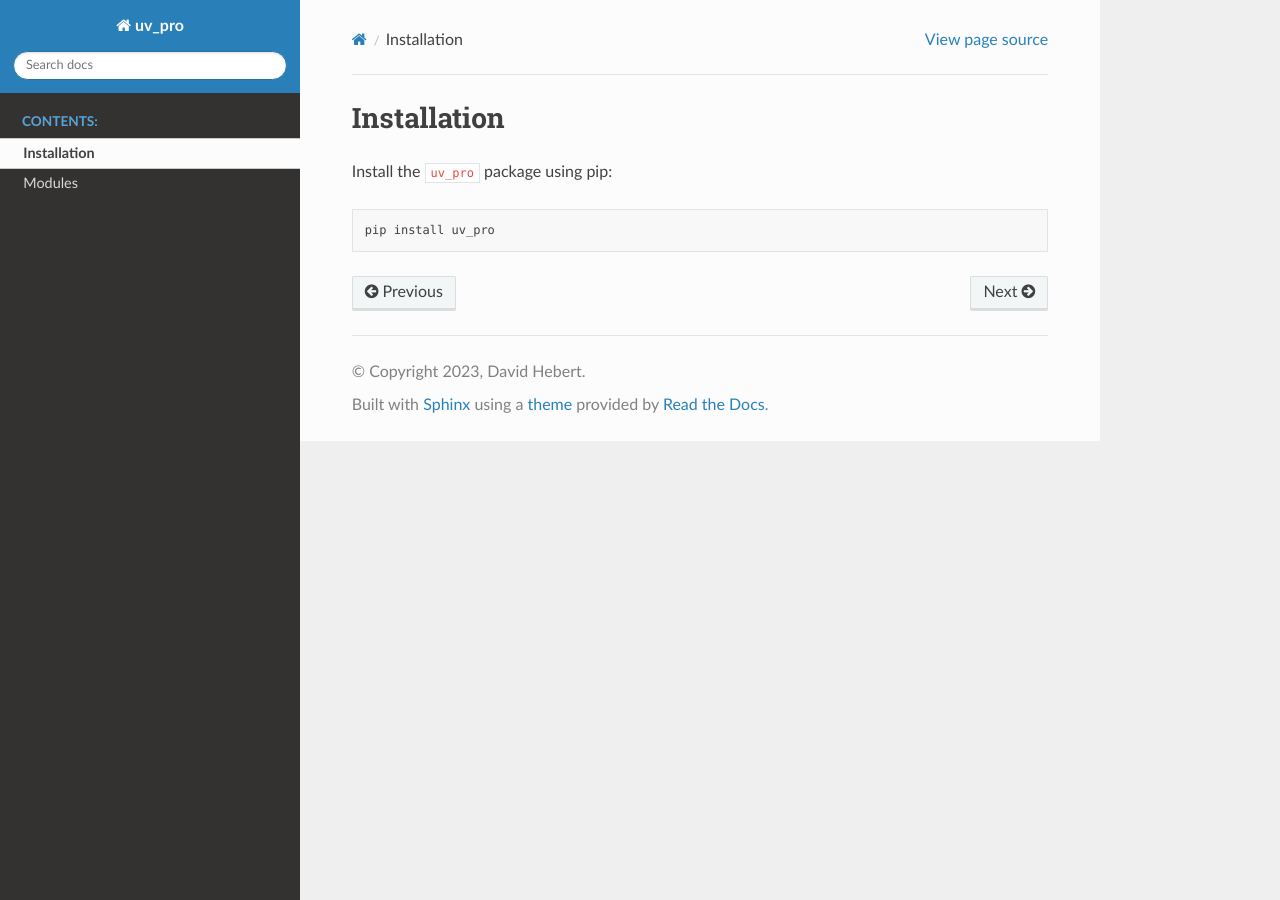
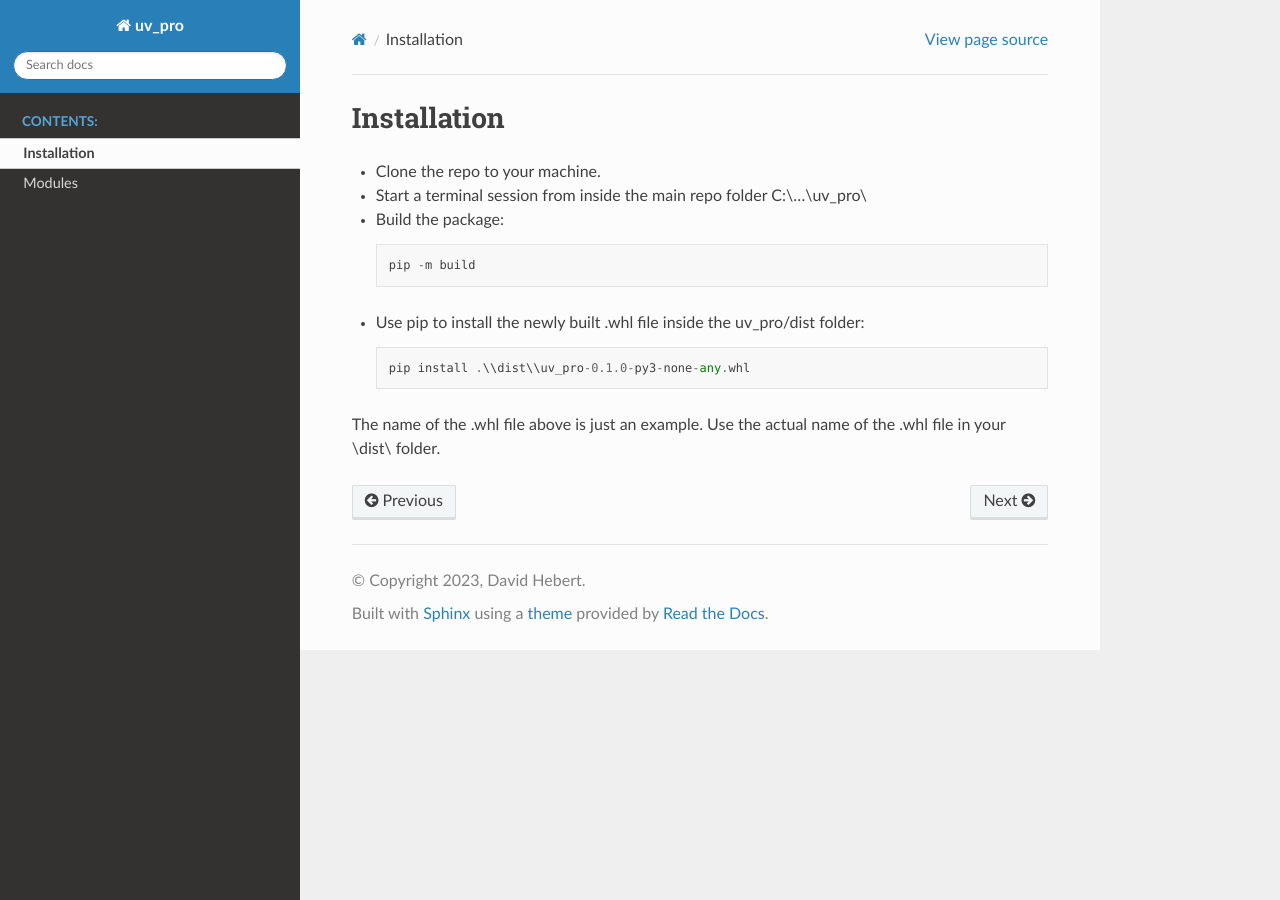
Before and after one commit to dd-hebert/uv_pro, a Sphinx documentation site: the page built from docs/installation.rst, in a window 1280 px wide. Built offline with Sphinx 7.4.7 and the Read the Docs theme 2.0.0, drawn with Linux system fonts in a browser that asks for light colours.

Commit message:
add install instructions

```diff
--- a/docs/installation.rst
+++ b/docs/installation.rst
@@ -1,6 +1,14 @@
 Installation
 ============
 
-Install the ``uv_pro`` package using pip::
+- Clone the repo to your machine.
+- Start a terminal session from inside the main repo folder C:\\...\\uv_pro\\
+- Build the package::
 
-    pip install uv_pro
+    pip -m build
+
+- Use pip to install the newly built .whl file inside the uv_pro/dist folder::
+
+    pip install .\\dist\\uv_pro-0.1.0-py3-none-any.whl
+
+The name of the .whl file above is just an example. Use the actual name of the .whl file in your \\dist\\ folder.
```
